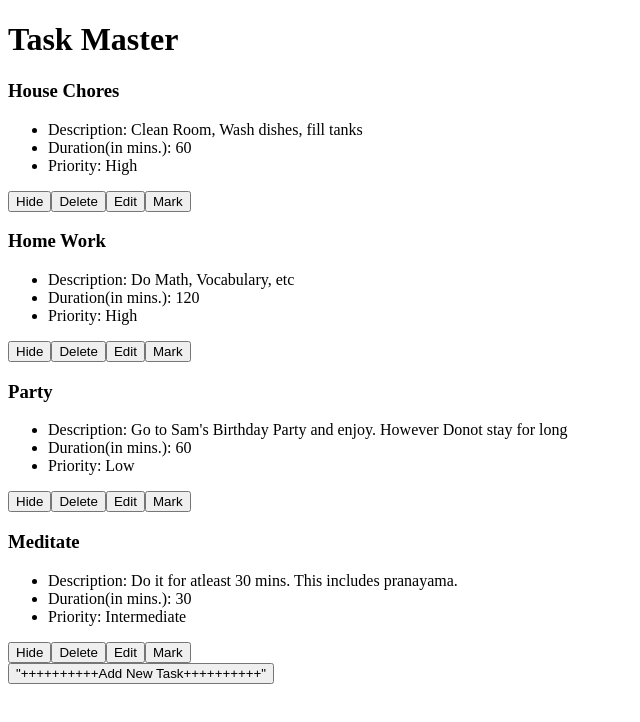
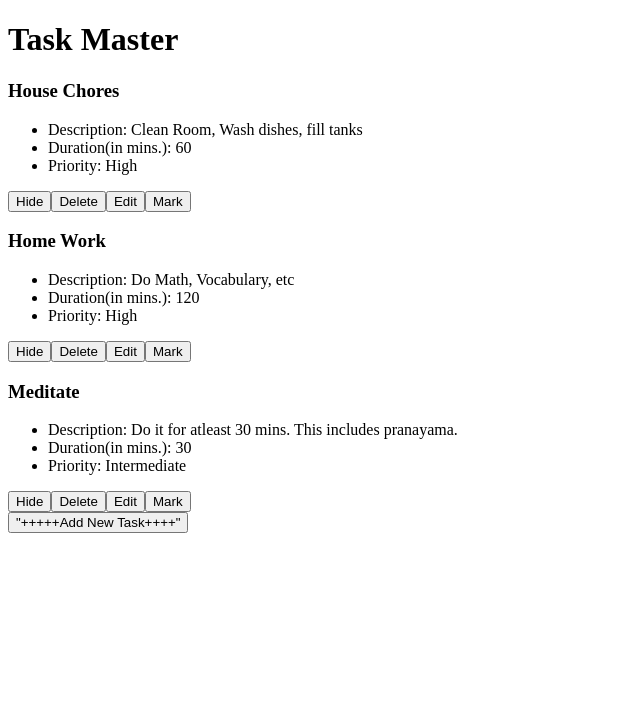
Before and after one commit to SouravPal1995/Task-Master, a Vue app: page / in a window 1280 px wide. Shown: the top 722 px of the page, without its empty margins (0-640 px from the left). Built offline with nearby package versions, Linux system fonts and the light colour scheme.

Commit message:
Decreased initial data

```diff
--- a/src/App.vue
+++ b/src/App.vue
@@ -48,14 +48,6 @@ let app = {
         },
         {
           id: Math.floor(Math.random() * 100 + 100),
-          taskName: "Party",
-          description: `Go to Sam's Birthday Party and enjoy. However Donot stay for long`,
-          duration: 60,
-          priority: "Low",
-          status: false,
-        },
-        {
-          id: Math.floor(Math.random() * 100 + 100),
           taskName: "Meditate",
           description: `Do it for atleast 30 mins. This includes pranayama.`,
           duration: 30,
--- a/src/components/TaskForm.vue
+++ b/src/components/TaskForm.vue
@@ -1,7 +1,7 @@
 <template>
   <div>
     <button v-if="!visible" @click="toggleView">
-      "++++++++++Add New Task++++++++++"
+      "+++++Add New Task++++"
     </button>
     <div v-if="visible">
       <input type="text" placeholder="Name" v-model="name" />
```
